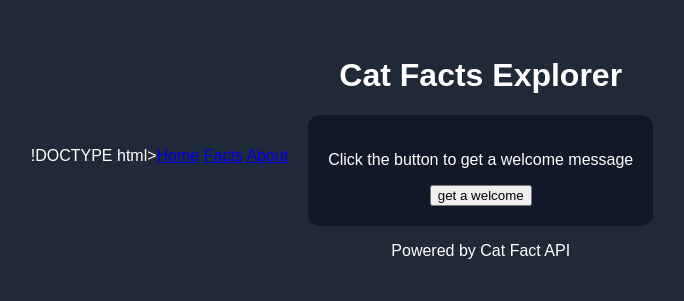
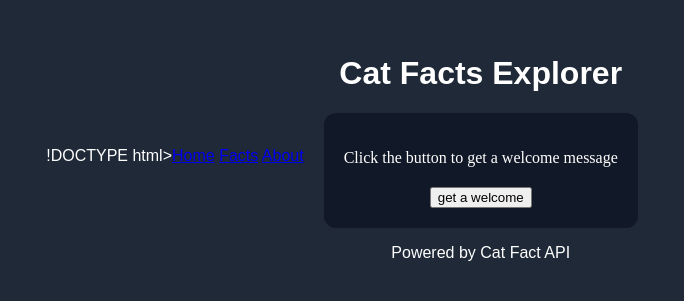
Before and after one commit to najibmahmud-netizen/cat-fact2, a website: page index.html in a window 1280 px wide. Shown: the part 244-545 px from the top of the page, without its empty margins (288-972 px from the left). Drawn offline with Linux system fonts and the light colour scheme.

Commit message:
fourth commit

```diff
--- a/style.css
+++ b/style.css
@@ -20,3 +20,8 @@ padding: 20px;
 border-radius: 12px;
 max-width: 400px;
 }
+
+#fact {
+font-family: "Roboto Mono";
+margin-bottom: 20px;
+}
```
